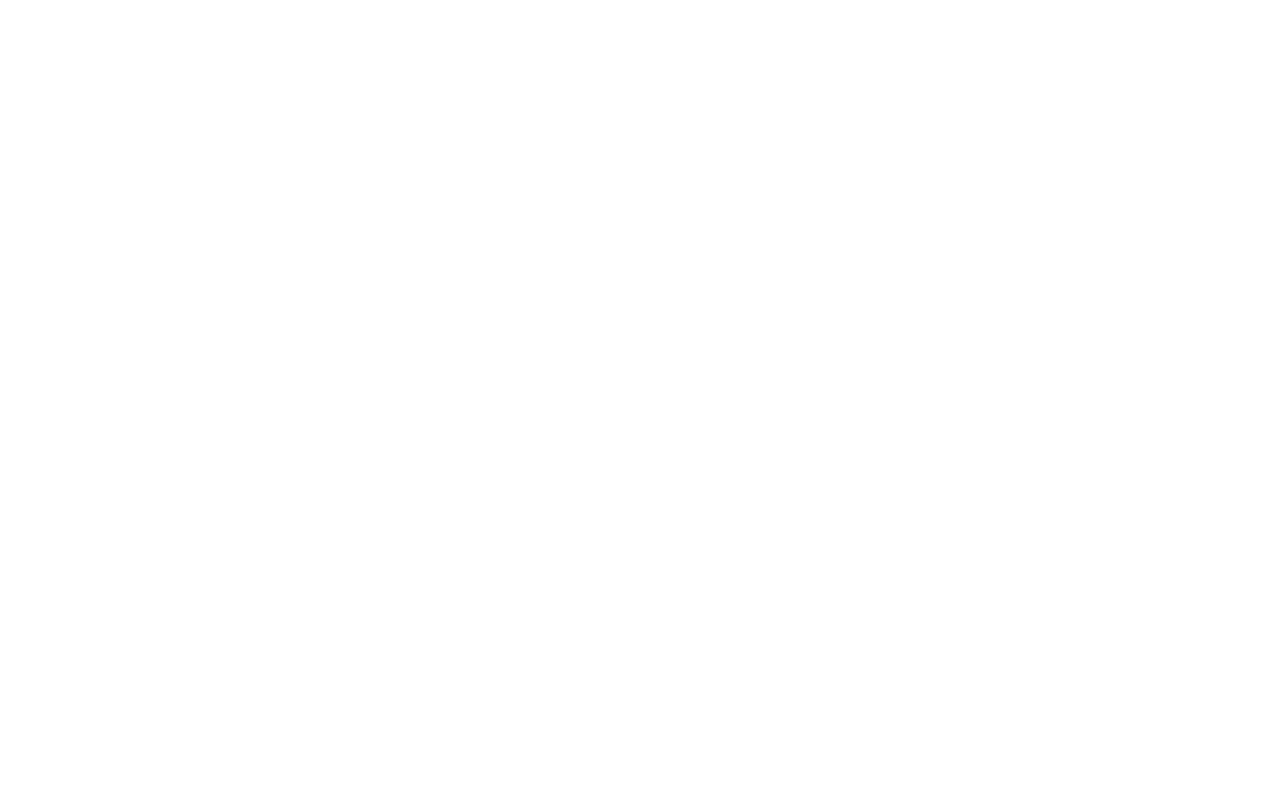
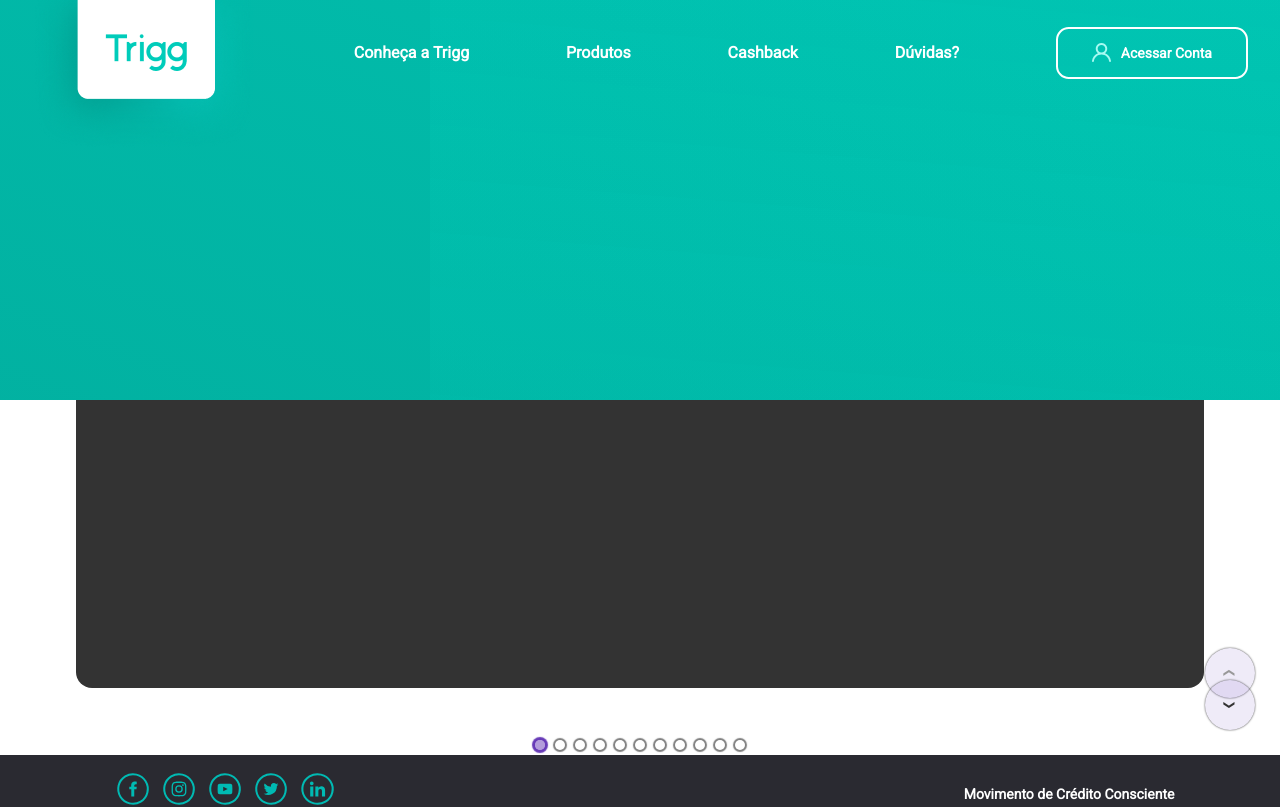
Before and after one commit to PauloLuccas/Trigg, a React (Create React App) app: page /product in a window 1280 px wide. Shown: the top 807 px of the page. Built offline with nearby package versions, Linux system fonts and the light colour scheme.

Commit message:
Tentando terminar a parte do carousel da página products

```diff
--- a/src/componentes/ItemHeader/index.js
+++ b/src/componentes/ItemHeader/index.js
@@ -20,7 +20,9 @@
                 </div>
 
                 <div className="cartao-header">
-                    <p>Cartão de Crédito</p>
+                    <Link to="/Product">
+                        <p>Produtos</p>
+                    </Link>
                 </div>
 
                 <div className="cashback-header">
--- a/src/componentes/SectionOurStory/index.js
+++ b/src/componentes/SectionOurStory/index.js
@@ -1,4 +1,4 @@
-import React, { useState } from 'react';
+import React from 'react';
 import Carousel from 'react-elastic-carousel';
 
 import './style.css';
--- a/src/componentes/SectionOurStory/style.css
+++ b/src/componentes/SectionOurStory/style.css
@@ -66,7 +66,7 @@
     top: 0rem;
     font-size: 3.2rem;
     margin-bottom: 1rem;
-    color: #00bab3;
+    color: rgb(0, 186, 179);
 }
 
 .sliderStory span {
--- /dev/null
+++ b/src/componentes/SectionProdutcs/index.js
@@ -0,0 +1,78 @@
+import React from 'react';
+import Carousel from 'react-elastic-carousel';
+
+import './style.css';
+
+export default function SectionProducts() {
+    return (
+        <section className="products">
+            <Carousel verticalMode >
+                <div className="slider-products">
+                    <div>
+                        <h2>teste1</h2>
+                    </div>
+                </div>
+
+                <div className="slider-products">
+                    <div>
+                        <h2>teste2</h2>
+                    </div>
+                </div>
+
+                <div className="slider-products">
+                    <div>
+                        <h2>teste3</h2>
+                    </div>
+                </div>
+
+                <div className="slider-products">
+                    <div>
+                        <h2>teste4</h2>
+                    </div>
+                </div>
+
+                <div className="slider-products">
+                    <div>
+                        <h2>teste5</h2>
+                    </div>
+                </div>
+
+                <div className="slider-products">
+                    <div>
+                        <h2>teste6</h2>
+                    </div>
+                </div>
+
+                <div className="slider-products">
+                    <div>
+                        <h2>teste7</h2>
+                    </div>
+                </div>
+
+                <div className="slider-products">
+                    <div>
+                        <h2>teste8</h2>
+                    </div>
+                </div>
+
+                <div className="slider-products">
+                    <div>
+                        <h2>teste9</h2>
+                    </div>
+                </div>
+
+                <div className="slider-products">
+                    <div>
+                        <h2>teste10</h2>
+                    </div>
+                </div>
+
+                <div className="slider-products">
+                    <div>
+                        <h2>teste11</h2>
+                    </div>
+                </div>
+            </Carousel>
+        </section>
+    )
+}
--- /dev/null
+++ b/src/componentes/SectionProdutcs/style.css
@@ -0,0 +1,61 @@
+.produtcs {
+    width: 100%;
+    display: flex;
+    align-content: center;
+    flex-direction: column;
+    z-index: 99;
+}
+
+.slider-products {
+    width: 100%;
+    height: 15rem;
+    margin: 0 4.1rem 0 4.1rem;
+    margin-top: -12rem;
+}
+
+.slider-products div {
+    height: 30rem;
+    background: #333;
+    border-radius: 1rem;
+}
+
+.kRlYRh {
+    position: absolute;
+    flex-direction: column;
+    right: 1.7rem;
+}
+
+.brcpxa {
+    background-color: rgba(0, 186, 179,.5)!important;
+    box-shadow: 0 0 1px 3px rgba(0, 186, 179,1)!important;
+}
+
+.rec-arrow {
+    position: absolute;
+    z-index: 99;
+}
+
+.rec-arrow-up,
+.rec-arrow-down {
+    right: 1.54rem;
+}
+
+.rec-arrow-up {
+    top: 15.5rem;
+}
+
+.rec-arrow-down {
+    top: 17.5rem;
+}
+
+.hCVuYx,
+.chowzb {
+    width: 25px!important;
+    height: 25px!important;
+    min-width: 25px!important;
+    line-height: 25px!important;
+}
+
+.rec-carousel button {
+    font-size: 0.7rem;
+}
--- a/src/componentes/SectionTheAbout/style.css
+++ b/src/componentes/SectionTheAbout/style.css
@@ -42,7 +42,7 @@
 .text-hello h1 {
     font-size: 3.5rem;
     font-weight: 600;
-    margin-top: 1rem;
+    margin-top: 3rem;
     margin-bottom: 2rem;
 }
 
--- a/src/pages/About/index.js
+++ b/src/pages/About/index.js
@@ -6,7 +6,7 @@
 import SectionJoinTeam from '../../componentes/SectionJoinTeam'
 import Footer from '../../componentes/Footer/Index';
 
-import './style.css';;
+import './style.css';
 
 export default function About() {
     return (
--- /dev/null
+++ b/src/pages/Products/index.js
@@ -0,0 +1,16 @@
+import React from 'react';
+import Header from '../../componentes/Header';
+import SectionProducts from '../../componentes/SectionProdutcs';
+import Footer from '../../componentes/Footer/Index';
+
+import './style.css';
+
+export default function Products() {
+    return (
+        <div className="produc-container">
+            <Header />
+            <SectionProducts />
+            <Footer />
+        </div>
+    )
+}
--- /dev/null
+++ b/src/pages/Products/style.css
@@ -0,0 +1,9 @@
+header {
+    background: url('../../assets/images/fullbanner.svg') no-repeat;
+    height: 25rem;
+    z-index: -1!important;
+}
+
+SectionProducts {
+    z-index: 9999999!important;
+}
--- a/src/routes.js
+++ b/src/routes.js
@@ -2,6 +2,7 @@
 // import ReactDOM from 'react-dom';
 import Initial from './pages/Initial/index';
 import About from './pages/About/index';
+import Products from './pages/Products';
 // import * as serviceWorker from './serviceWorker';
 import { BrowserRouter } from 'react-router-dom';
 import { Switch, Route } from 'react-router-dom';
@@ -12,6 +13,7 @@
             <Switch>
                 <Route path="/" exact={true} component={Initial} />
                 <Route path="/about" exact={true} component={About} />
+                <Route path="/product" exact={true} component={Products} />
             </Switch>
         </ BrowserRouter>
     )
```
Also changed, not shown: 1 other file (tests, documents, lock files or other folders).
